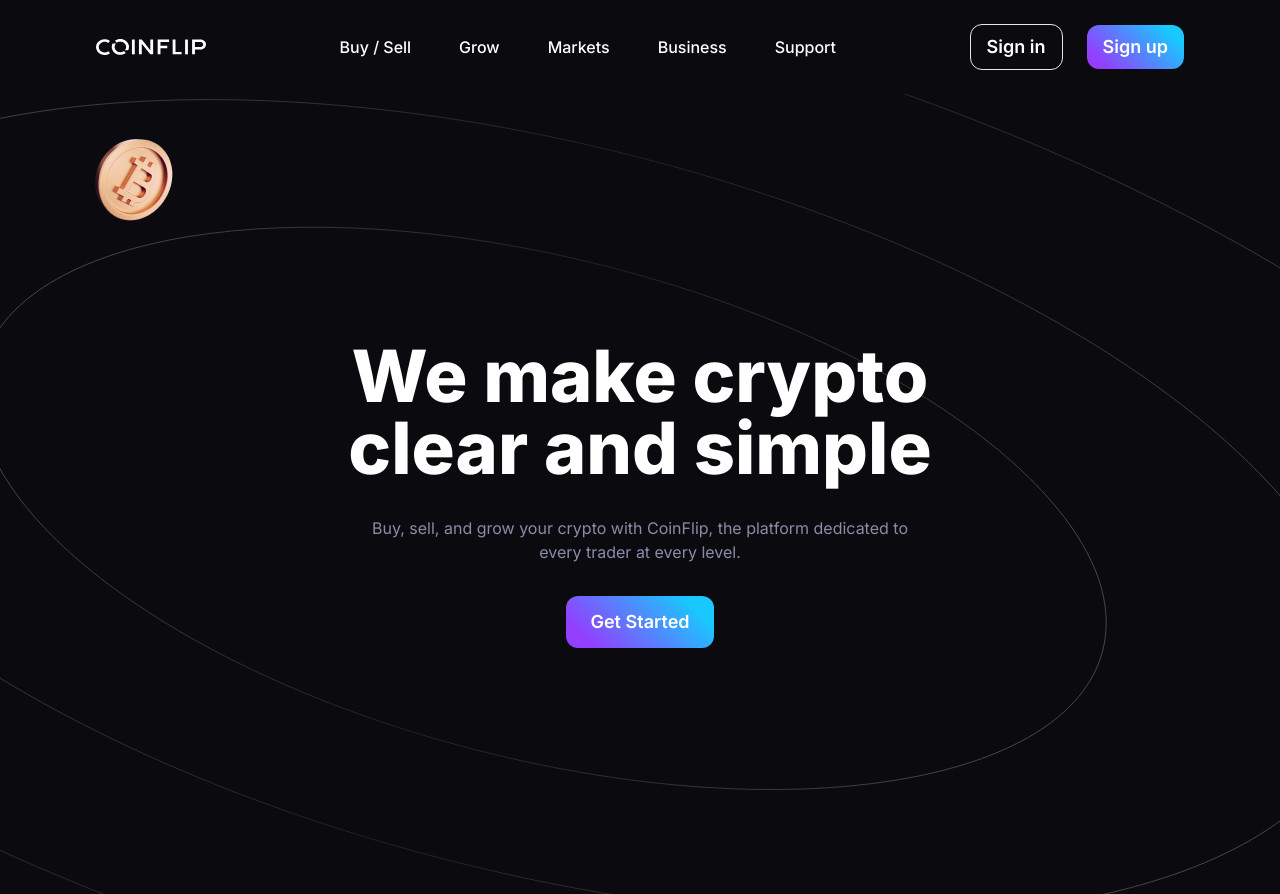
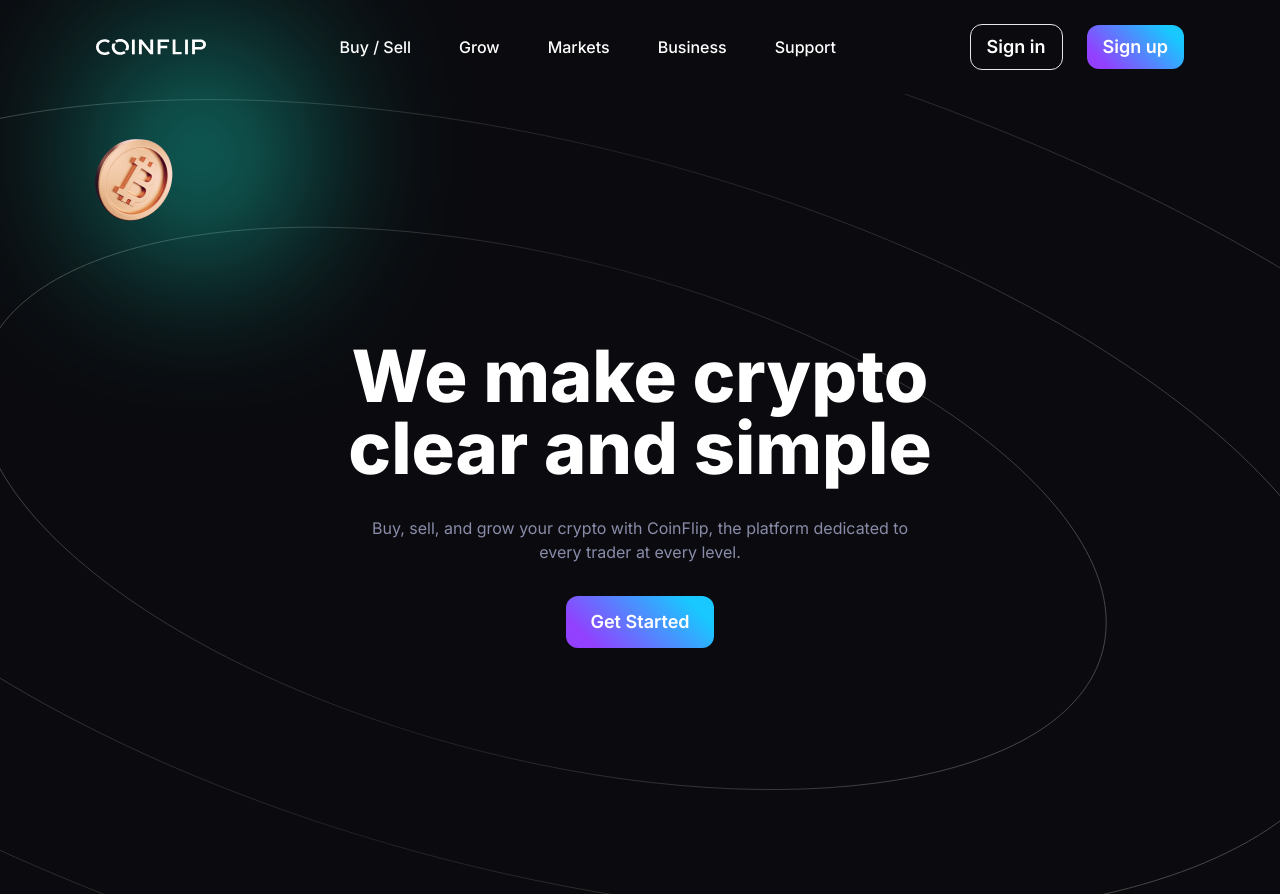
Before and after one commit to gift56/coinflip, a Vue app: page / in a window 1280 px wide. Built offline with nearby package versions, Linux system fonts and the light colour scheme.

Commit message:
working on hero section

```diff
--- a/src/components/Hero.vue
+++ b/src/components/Hero.vue
@@ -1,6 +1,6 @@
 <template>
   <section
-    className="w-full relative h-screen flex flex-col items-center justify-center overflow-hidden"
+    className="w-full relative h-screen flex flex-col items-center justify-center"
   >
     <div
       class="flex flex-col w-full items-center justify-center gap-8 relative z-10"
@@ -24,9 +24,17 @@
     </div>
     <div class="w-full absolute h-full top-0">
       <div class="relative w-full h-full">
-        <img src="../assets/image/heroCircle.svg" alt="circle" class="w-full h-full object-cover" />
-        <img src="../assets/image/heroImage1.png" alt="image" class="absolute top-[2%] left-[5%]">
-        <div></div>
+        <img
+          src="../assets/image/heroCircle.svg"
+          alt="circle"
+          class="w-full h-full object-cover"
+        />
+        <img
+          src="../assets/image/heroImage1.png"
+          alt="image"
+          class="absolute top-[2%] left-[5%] z-10"
+        />
+        <div class="w-[170px] h-[251px] bg-blueBg absolute top-[-13%] left-[9%] rounded-full blur-[85px]"></div>
       </div>
     </div>
   </section>
```
